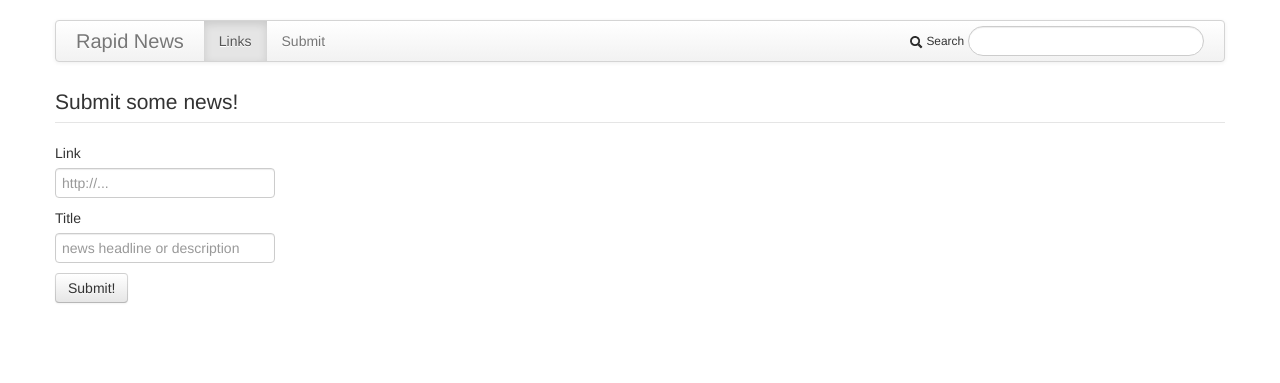
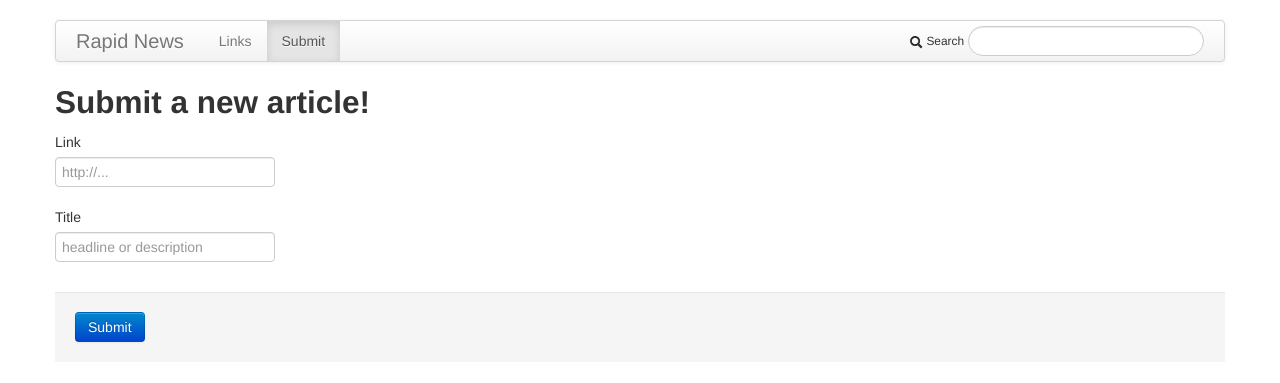
Before and after one commit to amontalenti/rapid-web, a Flask app: page /submit/ in a window 1280 px wide. Shown: the top 383 px of the page. Run offline with Flask 2, Linux system fonts and the light colour scheme; some libraries are stand-ins or nearby versions.

Commit message:
add the beginnings of a form submission flow

```diff
--- a/app/app.py
+++ b/app/app.py
@@ -7,7 +7,8 @@ app = Flask(__name__, static_folder="../static", static_url_path="/static")
 def index():
     articles = top_articles()
     return render_template('index.jinja2.html',
-                           rows=articles)
+                           rows=articles,
+                           page_links="active")
 
 @app.route('/search/<query>')
 def search(query):
@@ -21,13 +22,18 @@ def submit():
     if request.method == "POST":
         return do_submit()
     else:
-        return render_template('submit.jinja2.html')
+        return render_template('submit.jinja2.html',
+                               page_submit="active")
 
 def do_submit():
-    # article = Article(title=title, link=link)
-    # insert_article(article)
-    article = insert_article()
-    return render_template("inserted.jinja2.html", article=article)
+    form = request.form
+    submission = dict(
+        title=form["title"],
+        link=form["link"]
+    )
+    article = insert_article(submission)
+    return render_template("success.jinja2.html",
+                           page_submit="active")
 
 def run_devserver():
     app.run(debug=True)
--- a/app/rapid.py
+++ b/app/rapid.py
@@ -8,7 +8,9 @@ def top_articles():
     return articles
 
 def search_articles(query):
+    print "Searching ->", query
     return []
 
 def insert_article(article):
-    return False
+    print "Inserting ->", article
+    return True
--- a/app/templates/layout.jinja2.html
+++ b/app/templates/layout.jinja2.html
@@ -22,8 +22,8 @@
                     <a class="brand hidden-phone">Rapid News</a>
                     <a class="brand visible-phone">RN</a>
                     <ul class="nav">
-                        <li class="active"><a href="#">Links</a></li>
-                        <li><a href="/submit.html">Submit</a></li>
+                        <li class="{{ page_links }}"><a href="/">Links</a></li>
+                        <li class="{{ page_submit }}"><a href="/submit">Submit</a></li>
                     </ul>
                     <form class="navbar-search pull-right hidden-phone" action="/search">
                         <small><i class="icon-search"></i> Search</small>
--- a/app/templates/submit.jinja2.html
+++ b/app/templates/submit.jinja2.html
@@ -6,18 +6,45 @@
         {{ link_tag('main') }}
 {% endblock %}
 
+{% macro error(name) -%}
+    {% if errors and errors[name] -%}
+        error
+    {% endif -%}
+{% endmacro -%}
+
+{% macro errorhelp(name) -%}
+    {% if errors and errors[name] -%}
+        <span class="help-inline">{{ errors[name] }}</span>
+    {% endif -%}
+{% endmacro -%}
+
+{% macro input(name, desc, type='text', placeholder=None) -%}
+    <div class="control-group {{ error(name) }}">
+        <label class="control-label" for="{{ name }}">{{ desc }}</label>
+        <div class="controls">
+            <input  type="{{ type }}"
+                    name="{{ name }}" id="{{ name }}"
+                    value="{{ request.form[name] }}"
+                    placeholder="{{ placeholder }}">
+            {{ errorhelp(name) }}
+        </div>
+    </div>
+{%- endmacro %}
+
+{% macro button(name) -%}
+    <button type="submit" class="btn btn-primary">{{ name }}</button>
+{%- endmacro %}
+
 {% block body %}
             <div id="submit-form">
+                <h2>Submit a new article!</h2>
+
                 <form method="POST">
                     <fieldset>
-                        <legend>Submit some news!</legend>
-                        <label>Link</label>
-                        <input type="text" placeholder="http://...">
-                        <label>Title</label>
-                        <input type="text" placeholder="news headline or description">
-                        <div class="control-group">
-                            <button type="submit" class="btn">Submit!</button>
-                        </div>
+                        {{ input("link", "Link", placeholder="http://...") }}
+                        {{ input("title", "Title", placeholder="headline or description") }}
+                        <div class="form-actions">
+                            {{ button("Submit") }}
                     </fieldset>
                 </form>
             </div>
--- a/app/templates/util.jinja2.html
+++ b/app/templates/util.jinja2.html
@@ -1,7 +1,7 @@
 {%- macro link_tag(location) -%}
-        <link rel="stylesheet" href="static/css/{{ location }}.css">
+        <link rel="stylesheet" href="/static/css/{{ location }}.css">
 {%- endmacro -%}
 
 {%- macro script_tag(location) -%}
-        <script src="static/js/{{ location }}.js"></script>
+        <script src="/static/js/{{ location }}.js"></script>
 {%- endmacro -%}
```
Also changed, not shown: app/templates/success.jinja2.html (added, +14 -0 lines).
